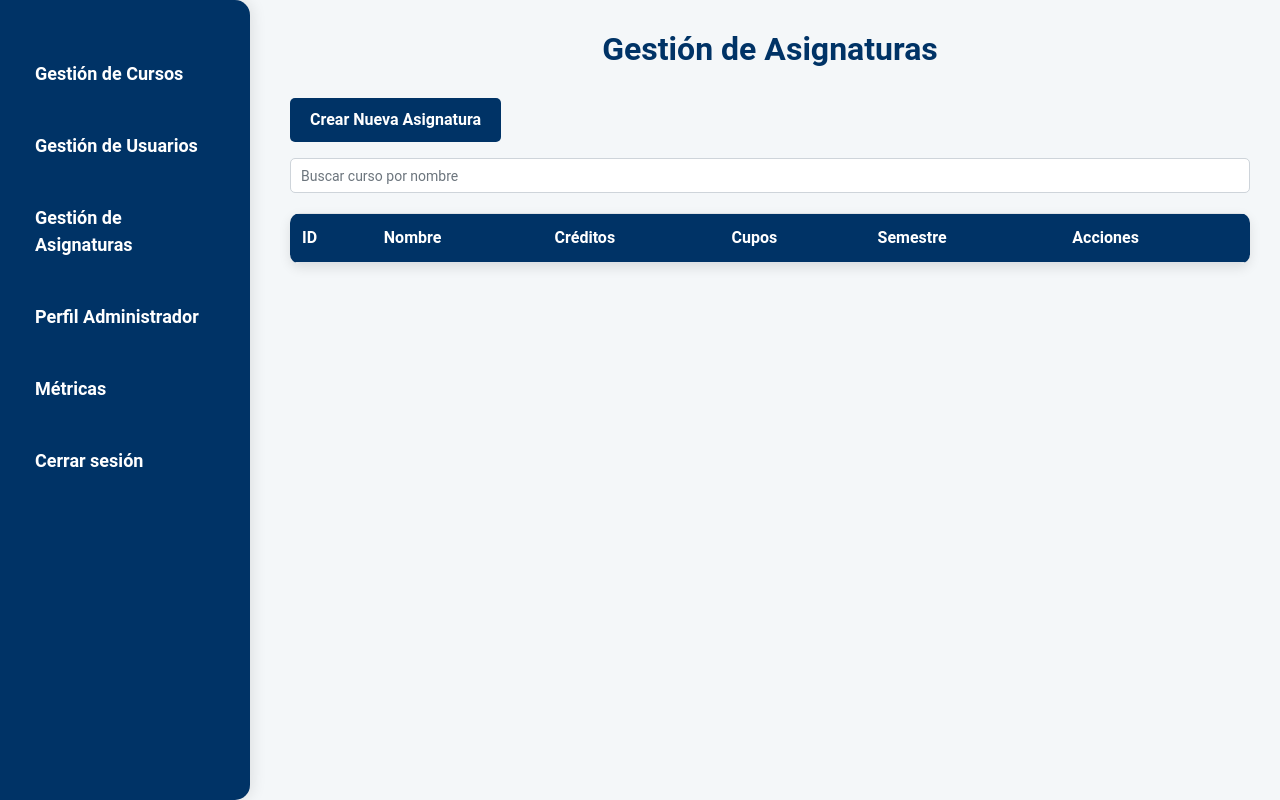
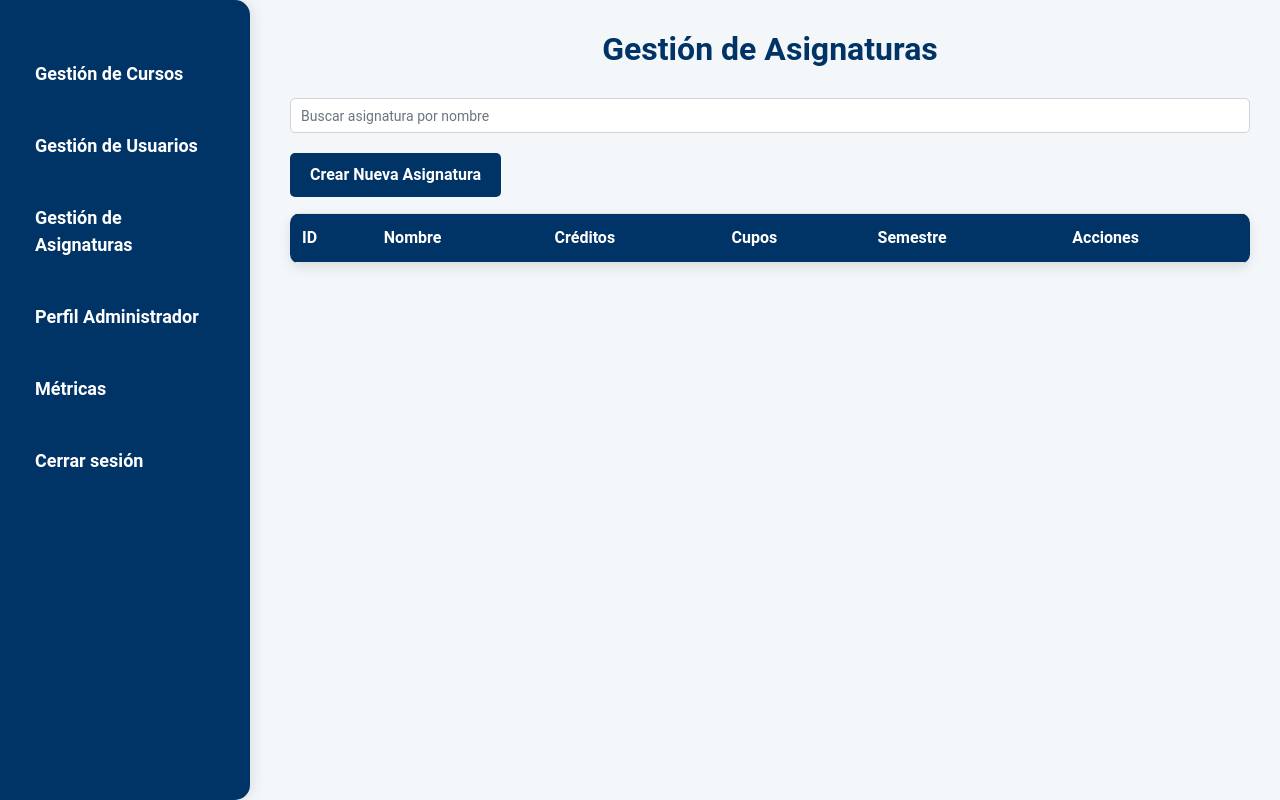
Before and after one commit to natam226/proyecto_redes, a plain HTML site: page vista/asignaturas-gestion.html in a window 1280 px wide. Drawn offline with nearby package versions, Linux system fonts and the light colour scheme; no server answers.

Commit message:
changes in the search bar

```diff
--- a/vista/asignaturas-gestion.html
+++ b/vista/asignaturas-gestion.html
@@ -170,10 +170,10 @@
 
     <div class="content">
         <h2 class="text-center">Gestión de Asignaturas</h2>
+        <div class="search-bar">
+            <input type="text" id="searchInput" class="form-control" placeholder="Buscar asignatura por nombre">
+        </div>
         <button class="btn btn-success mb-3" id="crearAsignaturaBtn">Crear Nueva Asignatura</button>
-        <div class="search-bar">
-            <input type="text" id="searchInput" class="form-control" placeholder="Buscar curso por nombre">
-        </div>
         <table class="table table-striped">
             <thead>
                 <tr>
```
Also changed, not shown: vista/usuarios-gestion.html (+1 -1 lines).
